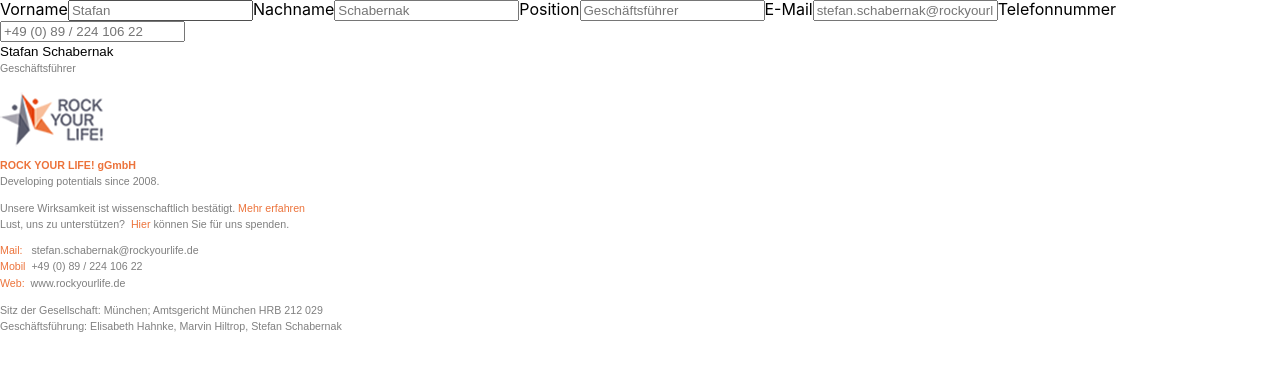
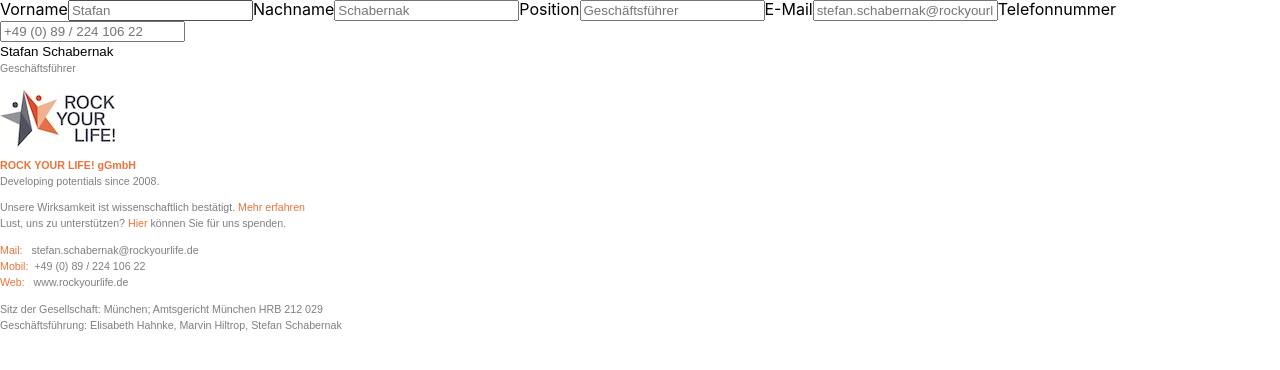
Before and after one commit to rockyourlifeggmbh/mail-signature-generator, a Vue app: page / in a window 1280 px wide. Shown: the top 370 px of the page. Built offline with nearby package versions, Linux system fonts and the light colour scheme.

Commit message:
clean up markup and exchange logo

```diff
--- a/src/App.vue
+++ b/src/App.vue
@@ -15,6 +15,10 @@
 
 const phone = ref('')
 const phonePlaceholder = '+49 (0) 89 / 224 106 22'
+
+const defaultFontStyle = "font-size: 8pt; font-family: 'Arial', sans-serif; color: #7f7f7f;"
+const linkStyle = 'text-decoration: none; text-underline: none;'
+const highlightColor = 'color: #ec733b;'
 </script>
 
 <template>
@@ -32,95 +36,68 @@
   </header>
 
   <main>
-    <p class="MsoNormal" style="margin-bottom: 8pt">
-      <span style="font-size: 10pt; font-family: 'Arial', sans-serif; color: black">
+    <p style="margin-bottom: 8pt">
+      <span :style="defaultFontStyle + 'font-size: 10pt; color: black'">
         {{ firstName || firstNamePlaceholder }} {{ lastName || lastNamePlaceholder }}
       </span>
       <br />
-      <span style="font-size: 8pt; font-family: 'Arial', sans-serif; color: #7f7f7f">
+      <span :style="defaultFontStyle">
         {{ position || positionPlaceholder }}
       </span>
     </p>
 
-    <p class="MsoNormal" style="margin-bottom: 8pt">
-      <img width="115" height="68" src="./assets/logo.png" v:shapes="_x0000_i1025" /><br />
-
-      <span
-        style="font-size: 8pt; font-family: 'Arial', sans-serif; color: #ec733b; font-weight: bold"
-      >
+    <p style="margin-bottom: 8pt">
+      <img width="115" src="./assets/logo.jpeg" style="margin: 4pt 0" />
+      <br />
+      <span :style="defaultFontStyle + highlightColor + 'font-weight: bold'">
         ROCK YOUR LIFE! gGmbH
       </span>
       <br />
-      <span
-        style="font-size: 8pt; font-family: 'Arial', sans-serif; color: #7f7f7f; mso-no-proof: yes"
-      >
-        Developing potentials since 2008.
-      </span>
+      <span :style="defaultFontStyle">Developing potentials since 2008.</span>
     </p>
 
-    <p class="MsoNormal" style="margin-bottom: 8pt">
-      <span style="font-size: 8pt; font-family: 'Arial', sans-serif; color: #7f7f7f">
-        Unsere Wirksamkeit ist wissenschaftlich bestätigt.
-      </span>
-      <span style="font-size: 8pt; font-family: 'Arial', sans-serif; color: #ec733b">
-        <a
-          href="https://rockyourlife.de/das-machen-wir/wirkung/"
-          style="text-decoration: none; text-underline: none"
-        >
-          <span style="color: #ec733b">Mehr erfahren</span>
-        </a>
+    <p style="margin-bottom: 8pt">
+      <span :style="defaultFontStyle">Unsere Wirksamkeit ist wissenschaftlich bestätigt.</span>
+      <a
+        :style="defaultFontStyle + linkStyle + highlightColor"
+        href="https://rockyourlife.de/das-machen-wir/wirkung/"
+      >
+        Mehr erfahren
+      </a>
+      <br />
+      <span :style="defaultFontStyle">Lust, uns zu unterstützen?</span>
+      <a
+        :style="defaultFontStyle + linkStyle + highlightColor"
+        href="https://rockyourlife.de/jetzt-spenden/?rock-your-life-ggmbh-3/spende"
+      >
+        Hier
+      </a>
+      <span :style="defaultFontStyle">können Sie für uns spenden.</span>
+    </p>
+
+    <p style="margin-bottom: 8pt">
+      <span :style="defaultFontStyle + highlightColor">Mail:&nbsp;&nbsp;&nbsp;</span>
+      <a :style="defaultFontStyle + linkStyle" :href="'mailto:' + email">
+        {{ email || emailPlaceholder }}
+      </a>
+      <br />
+      <span :style="defaultFontStyle + highlightColor">Mobil:&nbsp;&nbsp;</span>
+      <span :style="defaultFontStyle">{{ phone || phonePlaceholder }}</span>
+      <br />
+      <span :style="defaultFontStyle + highlightColor">Web:&nbsp;&nbsp;</span>
+      <a href="http://www.rockyourlife.de/" :style="defaultFontStyle + linkStyle">
+        www.rockyourlife.de
+      </a>
+    </p>
+
+    <p style="margin-bottom: 8pt">
+      <span :style="defaultFontStyle">
+        Sitz der Gesellschaft: München; Amtsgericht München HRB 212 029
       </span>
       <br />
-      <span style="font-size: 8pt; font-family: 'Arial', sans-serif; color: #7f7f7f">
-        Lust, uns zu unterstützen?&nbsp;
+      <span :style="defaultFontStyle">
+        Geschäftsführung: Elisabeth Hahnke, Marvin Hiltrop, Stefan Schabernak
       </span>
-      <span style="font-size: 8pt; font-family: 'Arial', sans-serif; color: #ec733b">
-        <a
-          href="https://rockyourlife.de/jetzt-spenden/?rock-your-life-ggmbh-3/spende"
-          style="text-decoration: none; text-underline: none"
-        >
-          <span style="color: #ec733b">Hier</span>
-        </a>
-      </span>
-      <span style="font-size: 8pt; font-family: 'Arial', sans-serif; color: #7f7f7f"
-        >&nbsp;können Sie für uns spenden.</span
-      >
-    </p>
-
-    <p class="MsoNormal" style="margin-bottom: 8pt">
-      <span style="font-size: 8pt; font-family: 'Arial', sans-serif; color: #ec733b">Mail:</span
-      ><span style="font-size: 8pt; font-family: 'Arial', sans-serif; color: #7f7f7f"
-        >&nbsp;&nbsp;&nbsp;<a
-          style="text-decoration: none; text-underline: none"
-          :href="'mailto:' + email"
-        >
-          <span style="color: #7f7f7f">{{ email || emailPlaceholder }}</span></a
-        ><br /> </span
-      ><span style="font-size: 8pt; font-family: 'Arial', sans-serif; color: #ec733b"
-        >Mobil&nbsp;&nbsp;</span
-      ><span style="font-size: 8pt; font-family: 'Arial', sans-serif; color: #7f7f7f">{{
-        phone || phonePlaceholder
-      }}</span
-      ><span style="font-size: 12pt; font-family: 'Times New Roman', serif; color: black"
-        ><br /> </span
-      ><span style="font-size: 8pt; font-family: 'Arial', sans-serif; color: #ec733b"
-        >Web:&nbsp;&nbsp;</span
-      ><span style="font-size: 8pt; font-family: 'Arial', sans-serif; color: #7f7f7f"
-        ><a href="http://www.rockyourlife.de/" style="text-decoration: none; text-underline: none"
-          ><span style="color: #7f7f7f; text-decoration: none; text-underline: none"
-            >www.rockyourlife.de</span
-          ></a
-        >
-      </span>
-    </p>
-
-    <p class="MsoNormal" style="margin-bottom: 8pt">
-      <span style="font-size: 8pt; font-family: 'Arial', sans-serif; color: #7f7f7f"
-        >Sitz der Gesellschaft:&nbsp;</span
-      ><span style="font-size: 8pt; font-family: 'Arial', sans-serif; color: gray"
-        >München; Amtsgericht München HRB 212 029<br />
-        Geschäftsführung: Elisabeth Hahnke, Marvin Hiltrop, Stefan Schabernak</span
-      >
     </p>
   </main>
 </template>
```
Also changed, not shown: src/assets/logo.jpeg (added).
